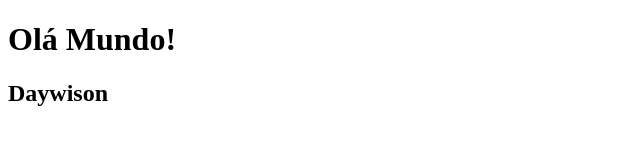
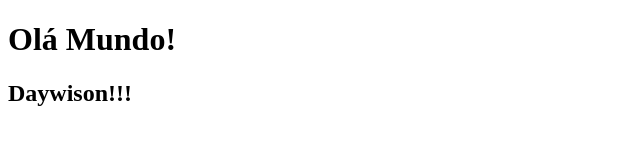
Before and after one commit to DaywisonFerreira/git-github, a plain HTML site: page index.html in a window 1280 px wide. Shown: the full height of the page, 0-640 px from the left. Drawn offline with Linux system fonts and the light colour scheme.

Commit message:
Add ! here

```diff
--- a/index.html
+++ b/index.html
@@ -7,6 +7,6 @@
 </head>
 <body>
   <h1>Olá Mundo!</h1>
-  <h2>Daywison</h2>
+  <h2>Daywison!!!</h2>
 </body>
 </html>
```
